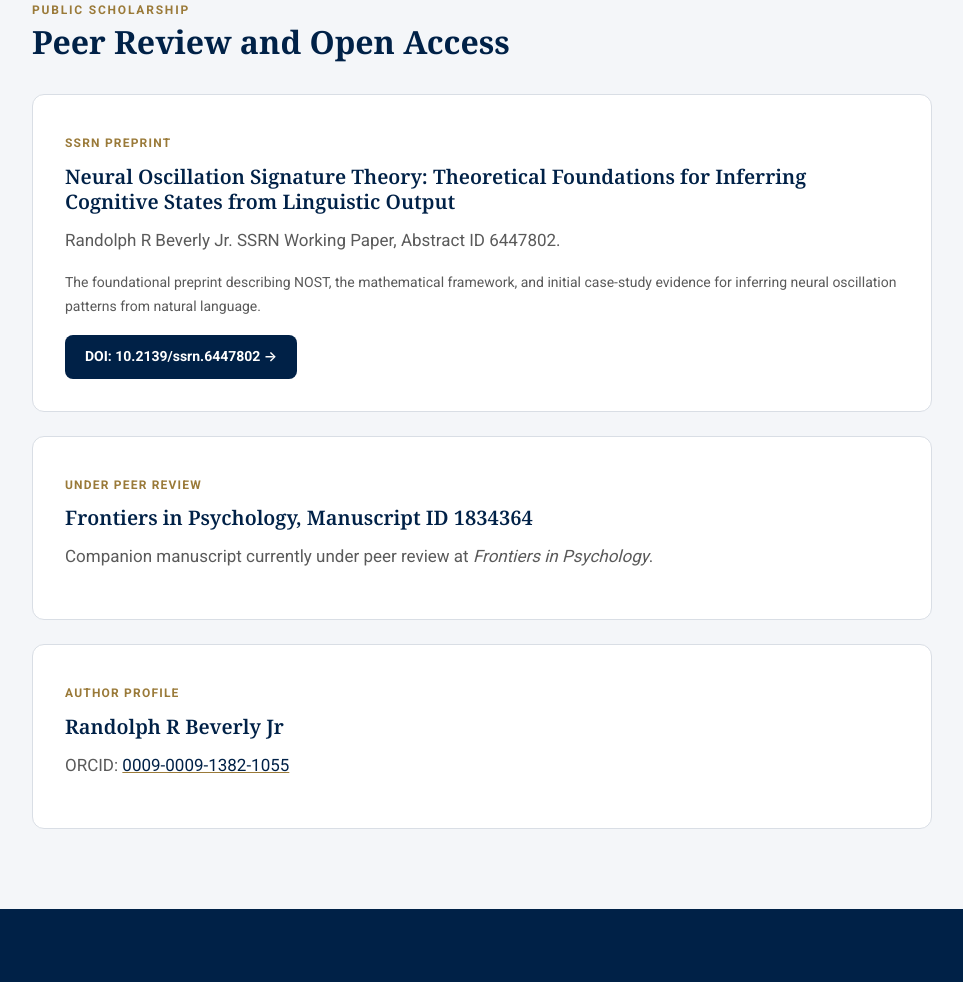
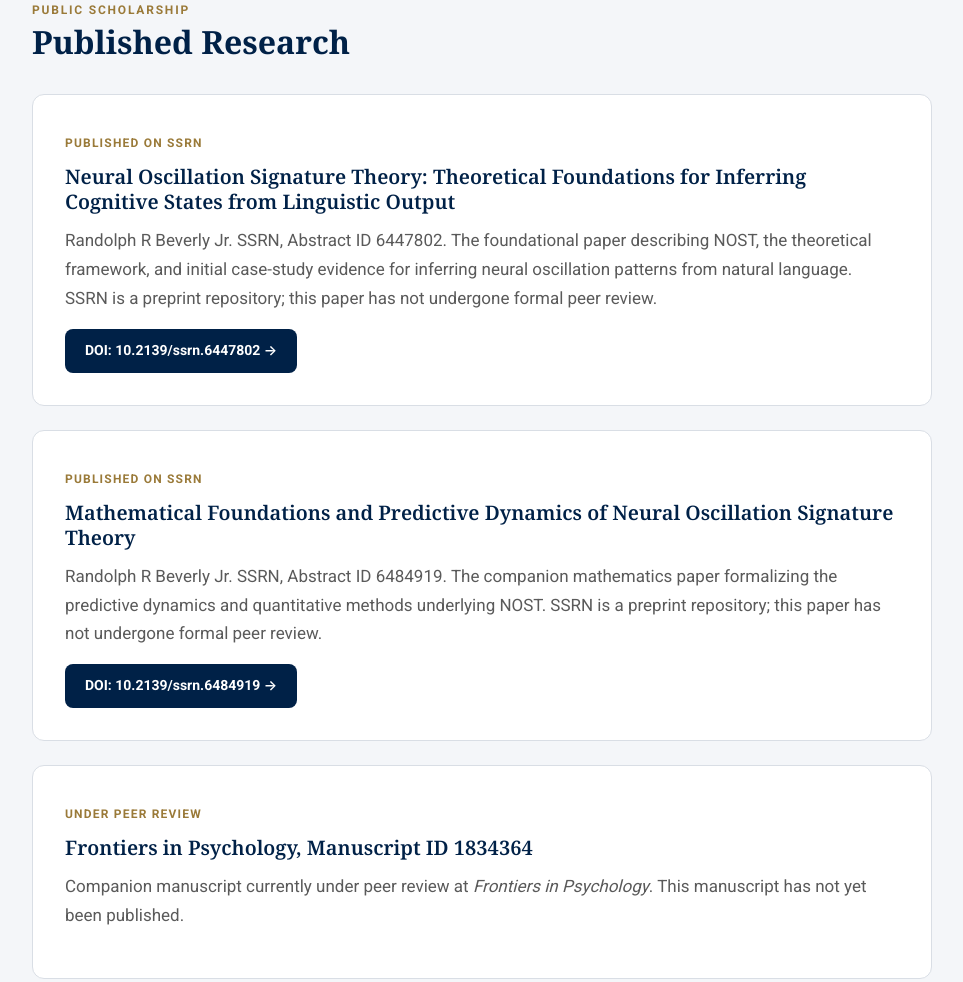
Before and after one commit to beverlyindex/beverlyindex.com, a website: page science/publications.html in a window 1280 px wide. Shown: the part 1774-2756 px from the top of the page, without its empty margins (158-1121 px from the left). Drawn offline with nearby package versions, Linux system fonts and the light colour scheme; a web font is replaced by a local one.

Commit message:
Q7: Accurate publishing language with both SSRN papers
Surface both SSRN papers: foundational NOST (DOI 10.2139/ssrn.6447802)
and mathematical foundations (DOI 10.2139/ssrn.6484919). Clarify
SSRN is a preprint repository, not peer-reviewed. Frontiers in
Psychology (MS 1834364) is under peer review, not published. Add
ORCID reference. Update publications page, csaa.html, glossary,
and CTE blog post.

Beverly Index LLC

```diff
--- a/science/publications.html
+++ b/science/publications.html
@@ -932,23 +932,30 @@ if(!e.target.closest('.nav')){_mo=false;nav.style.cssText='';nav.querySelector('
     <section style="padding:80px 40px;background:var(--paper-tint);">
         <div style="max-width:900px;margin:0 auto;">
             <span class="eyebrow">Public Scholarship</span>
-            <h2 style="margin-bottom:32px;">Peer Review and Open Access</h2>
+            <h2 style="margin-bottom:32px;">Published Research</h2>
 
             <div style="display:flex;flex-direction:column;gap:24px;">
-                <!-- SSRN Preprint -->
+                <!-- SSRN Paper 1 -->
                 <div style="background:var(--paper);border:1px solid var(--hairline);border-radius:12px;padding:32px;">
-                    <span style="font-size:12px;font-weight:700;text-transform:uppercase;letter-spacing:0.1em;color:var(--gold);">SSRN Preprint</span>
+                    <span style="font-size:12px;font-weight:700;text-transform:uppercase;letter-spacing:0.1em;color:var(--gold);">Published on SSRN</span>
                     <h3 style="font-size:1.25rem;margin:8px 0 12px;">Neural Oscillation Signature Theory: Theoretical Foundations for Inferring Cognitive States from Linguistic Output</h3>
-                    <p style="color:var(--slate);margin-bottom:16px;">Randolph R Beverly Jr. SSRN Working Paper, Abstract ID 6447802.</p>
-                    <p style="color:var(--slate);font-size:14px;margin-bottom:16px;">The foundational preprint describing NOST, the mathematical framework, and initial case-study evidence for inferring neural oscillation patterns from natural language.</p>
+                    <p style="color:var(--slate);margin-bottom:16px;">Randolph R Beverly Jr. SSRN, Abstract ID 6447802. The foundational paper describing NOST, the theoretical framework, and initial case-study evidence for inferring neural oscillation patterns from natural language. SSRN is a preprint repository; this paper has not undergone formal peer review.</p>
                     <a href="https://doi.org/10.2139/ssrn.6447802" target="_blank" rel="noopener" style="display:inline-block;padding:10px 20px;background:var(--ox-blue);color:#fff;border-radius:8px;font-weight:600;font-size:14px;text-decoration:none;">DOI: 10.2139/ssrn.6447802 &rarr;</a>
+                </div>
+
+                <!-- SSRN Paper 2 -->
+                <div style="background:var(--paper);border:1px solid var(--hairline);border-radius:12px;padding:32px;">
+                    <span style="font-size:12px;font-weight:700;text-transform:uppercase;letter-spacing:0.1em;color:var(--gold);">Published on SSRN</span>
+                    <h3 style="font-size:1.25rem;margin:8px 0 12px;">Mathematical Foundations and Predictive Dynamics of Neural Oscillation Signature Theory</h3>
+                    <p style="color:var(--slate);margin-bottom:16px;">Randolph R Beverly Jr. SSRN, Abstract ID 6484919. The companion mathematics paper formalizing the predictive dynamics and quantitative methods underlying NOST. SSRN is a preprint repository; this paper has not undergone formal peer review.</p>
+                    <a href="https://doi.org/10.2139/ssrn.6484919" target="_blank" rel="noopener" style="display:inline-block;padding:10px 20px;background:var(--ox-blue);color:#fff;border-radius:8px;font-weight:600;font-size:14px;text-decoration:none;">DOI: 10.2139/ssrn.6484919 &rarr;</a>
                 </div>
 
                 <!-- Frontiers in Psychology -->
                 <div style="background:var(--paper);border:1px solid var(--hairline);border-radius:12px;padding:32px;">
                     <span style="font-size:12px;font-weight:700;text-transform:uppercase;letter-spacing:0.1em;color:var(--gold);">Under Peer Review</span>
                     <h3 style="font-size:1.25rem;margin:8px 0 12px;">Frontiers in Psychology, Manuscript ID 1834364</h3>
-                    <p style="color:var(--slate);margin-bottom:16px;">Companion manuscript currently under peer review at <em>Frontiers in Psychology</em>.</p>
+                    <p style="color:var(--slate);margin-bottom:16px;">Companion manuscript currently under peer review at <em>Frontiers in Psychology</em>. This manuscript has not yet been published.</p>
                 </div>
 
                 <!-- ORCID -->
```
Also changed, not shown: blog/cte-detection-language-analysis.html (+1 -1 lines), csaa.html (+1 -1 lines), science/glossary.html (+1 -1 lines).
